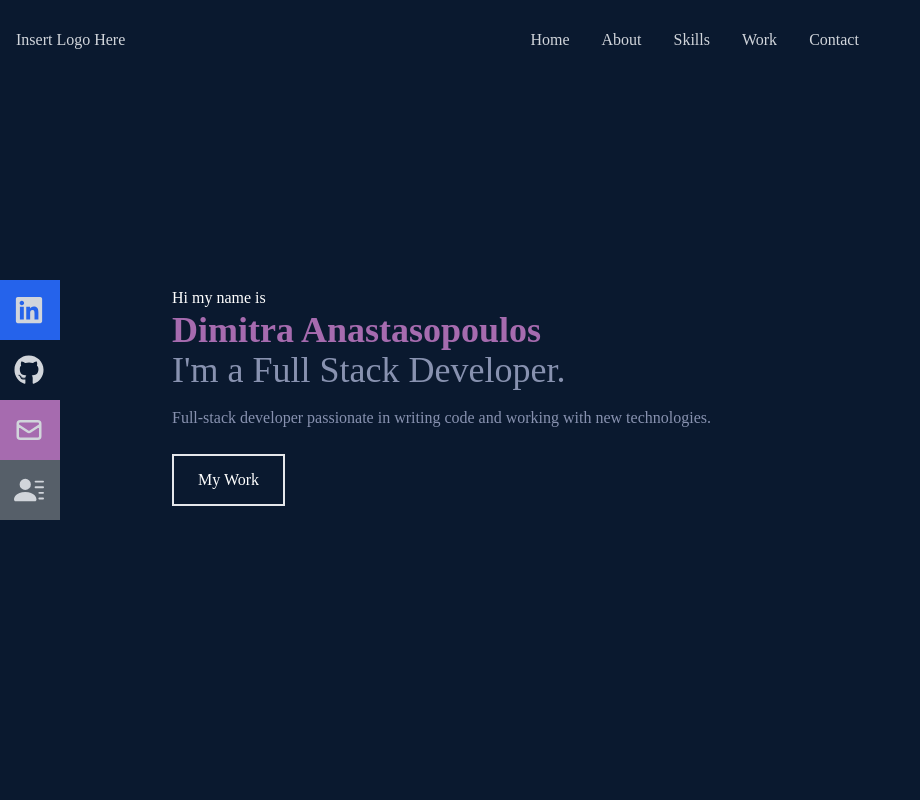
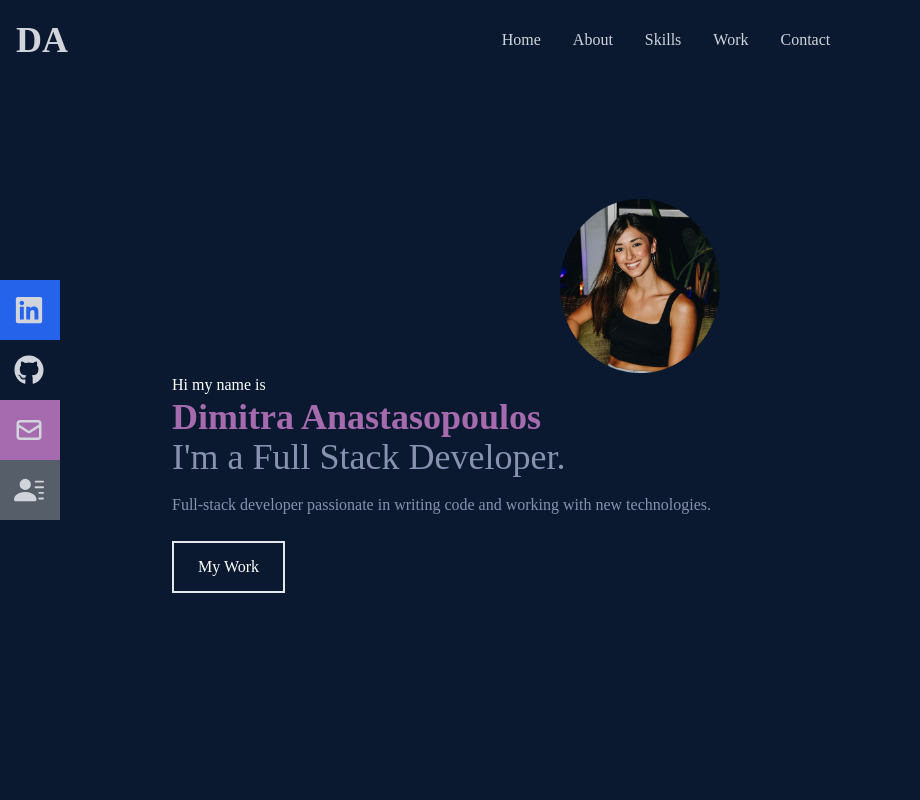
Before and after one commit to dimitra-anasta/portfolio, a React (Create React App) app: page / in a window 1280 px wide. Shown: the top 800 px of the page, without its empty margins (0-920 px from the left). Built offline with nearby package versions, Linux system fonts and the light colour scheme.

Commit message:
added image

```diff
--- a/package.json
+++ b/package.json
@@ -10,6 +10,7 @@
     "react-dom": "^18.2.0",
     "react-icons": "^4.7.1",
     "react-scripts": "5.0.1",
+    "react-scroll": "^1.8.8",
     "web-vitals": "^2.1.0"
   },
   "scripts": {
--- a/src/components/About.jsx
+++ b/src/components/About.jsx
@@ -6,7 +6,7 @@ import React from 'react'
         <div className='flex flex-col justify-center items-center w-full h-full'>
              <div className='max-w-[1000px] w-full px-4 grid grid-cols-2 gap-8'>
                 <div className='sm:text-right pb-8 pl-4'>
-                    <p className='text-4xl fot-bold inline border-b-4 border-[#a66baf]'>About</p>
+                    <p className='text-4xl font-bold inline border-b-4 border-[#a66baf]'>About</p>
                 </div>
                     <div>
                     </div>
--- a/src/components/Contact.jsx
+++ b/src/components/Contact.jsx
@@ -4,7 +4,7 @@ const Contact = () => {
   return (
     <div className=''>
     <div name='contact' className='w-full h-screen  bg-[#0a192f] flex justify-center items-center p-4'>
-        <form action="" className='items center flex flex-col max-w-[600px] w-full'>
+        <form method ='POST' action="https://getform.io/f/3d00c629-5a52-4033-b610-b0bb0d852ec1" className='items center flex flex-col max-w-[600px] w-full'>
             <div className='pb-8'>
                 <p className='text-4xl font-bold inline border-b-4 border-[#a66baf] text-gray-300'>Contact</p>
                 <p  className='text-gray-300 py-4'>Submit the form below or send me an email - dimitra.anasta524@gmail.com</p>
--- a/src/components/Home.jsx
+++ b/src/components/Home.jsx
@@ -1,11 +1,14 @@
 import React from 'react'
 import {HiArrrowNarrowRight} from 'react-icons/hi'
+import Portrait from '../assets/portrait.png'
 
 const Home = () => {
   return (
     <div name='home' className='w-full h-screen bg-[#0a192f]'>
+
         {/* container */}
         <div className='max-w-[1000px] mx-auto px-8 flex flex-col justify-center h-full'>
+              <img className='w-40 mx-auto' src={Portrait} alt='HTML icon' />
             <p className='text-white'> Hi my name is </p>
             <h1 className='text-4xl font-bold text-[#a66baf]'>Dimitra Anastasopoulos</h1>
             <h2 className='text-4xl font-cold text-[#8892b0]'>I'm a Full Stack Developer.</h2>
--- a/src/components/Navbar.jsx
+++ b/src/components/Navbar.jsx
@@ -1,9 +1,10 @@
 import React, {useState} from 'react';
 // import React from 'react'
-import {FaBars, FaTimes, FaGithub, FaLinkedin, FaFacebook } from 'react-icons/fa'
+import {FaBars, FaTimes, FaGithub, FaLinkedin } from 'react-icons/fa'
 import {HiOutlineMail} from 'react-icons/hi'
 import {BsFillPersonLinesFill} from 'react-icons/bs'
 // import Logo from '../assets/logo.png';
+import {Link} from 'react-scroll';
 
 const Navbar = () => {
     const [nav, setNav] = useState(false)
@@ -11,15 +12,26 @@ const Navbar = () => {
 
   return (
     <div className='fixed w-full h-[80px] flex justify-between items-center px-4 bg-[#0a192f] text-gray-300'>
-        <div>Insert Logo Here</div>
+        <div className='text-4xl font-bold'>DA</div>
         {/* menu */}
 
         <ul className='hidden md:flex'>
-            <li>Home</li>
-            <li>About</li>
-            <li>Skills</li>
-            <li>Work</li>
-            <li>Contact</li>
+            <li><Link to="home" smooth={true} duration={500} >
+                Home
+                </Link>
+                </li>
+            <li><Link to="about" smooth={true} duration={500} >
+                About
+                </Link></li>
+            <li><Link to="skills" smooth={true} duration={500} >
+                Skills
+                </Link></li>
+            <li><Link to="work" smooth={true} duration={500} >
+              Work
+                </Link></li>
+            <li><Link to="contact" smooth={true} duration={500} >
+                Contact
+                </Link></li>
         </ul>
 
         {/* Hamburger */}
@@ -41,13 +53,13 @@ const Navbar = () => {
             <ul>
                 <li className='w-[160px] h-[60px] flex justify-between items-center ml-[-100px] hover:ml-[-10px] duration-300 bg-blue-600'>
                     <a className='flex justify-between items-center w-full text-gray-300'
-                    href="/">
+                    href="/https://www.linkedin.com/in/dimitra-anastasopoulos-07810b247/">
                         Linkedin <FaLinkedin size={30}/>
                     </a>
                 </li>
                 <li className='w-[160px] h-[60px] flex justify-between items-center ml-[-100px] hover:ml-[-10px] duration-300 bg-#333333'>
                     <a className='flex justify-between items-center w-full text-gray-300'
-                    href="/">
+                    href="/https://github.com/dimitra-anasta">
                         Github <FaGithub size={30}/>
                     </a>
                 </li>
```
Also changed, not shown: src/assets/portrait.png (added), 1 other file (tests, documents, lock files or other folders).
